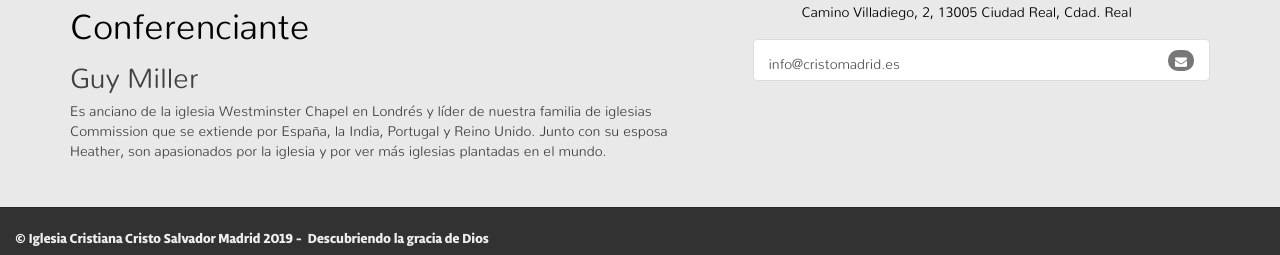
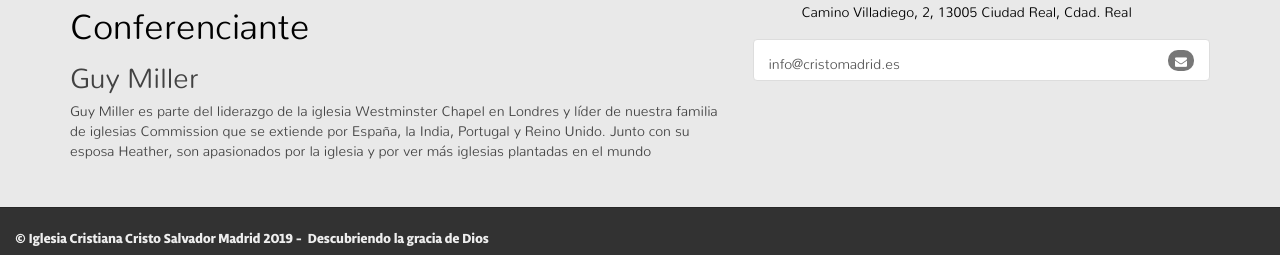
Before and after one commit to cristosalvador/cristosalvador.github.io, a Jekyll site: the page built from llamados.html, in a window 1280 px wide and 1350 px high. Shown: the part 1092-1347 px from the top of the window. Built offline with Jekyll 4.4.1, drawn with Linux system fonts in a browser that asks for light colours; nearby versions of some CDN libraries; comment, search, counter and statistics services are not loaded.

Commit message:
Guy's text changed

```diff
--- a/llamados.html
+++ b/llamados.html
@@ -65,7 +65,7 @@ mainimage : images/cimientos_final.jpg
 
       <h2>Guy Miller</h2>
 
-      <p>Es anciano de la iglesia Westminster Chapel en Londrés y líder de nuestra familia de iglesias Commission que se extiende por España, la India, Portugal y Reino Unido. Junto con su esposa Heather, son apasionados por la iglesia y por ver más iglesias plantadas en el mundo.</p>
+      <p>Guy Miller es parte del liderazgo de la iglesia Westminster Chapel en Londres y líder de nuestra familia de iglesias Commission que se extiende por España, la India, Portugal y Reino Unido.  Junto con su esposa Heather, son apasionados por la iglesia y por ver más iglesias plantadas en el mundo</p>
 
 
                   </div>
```
